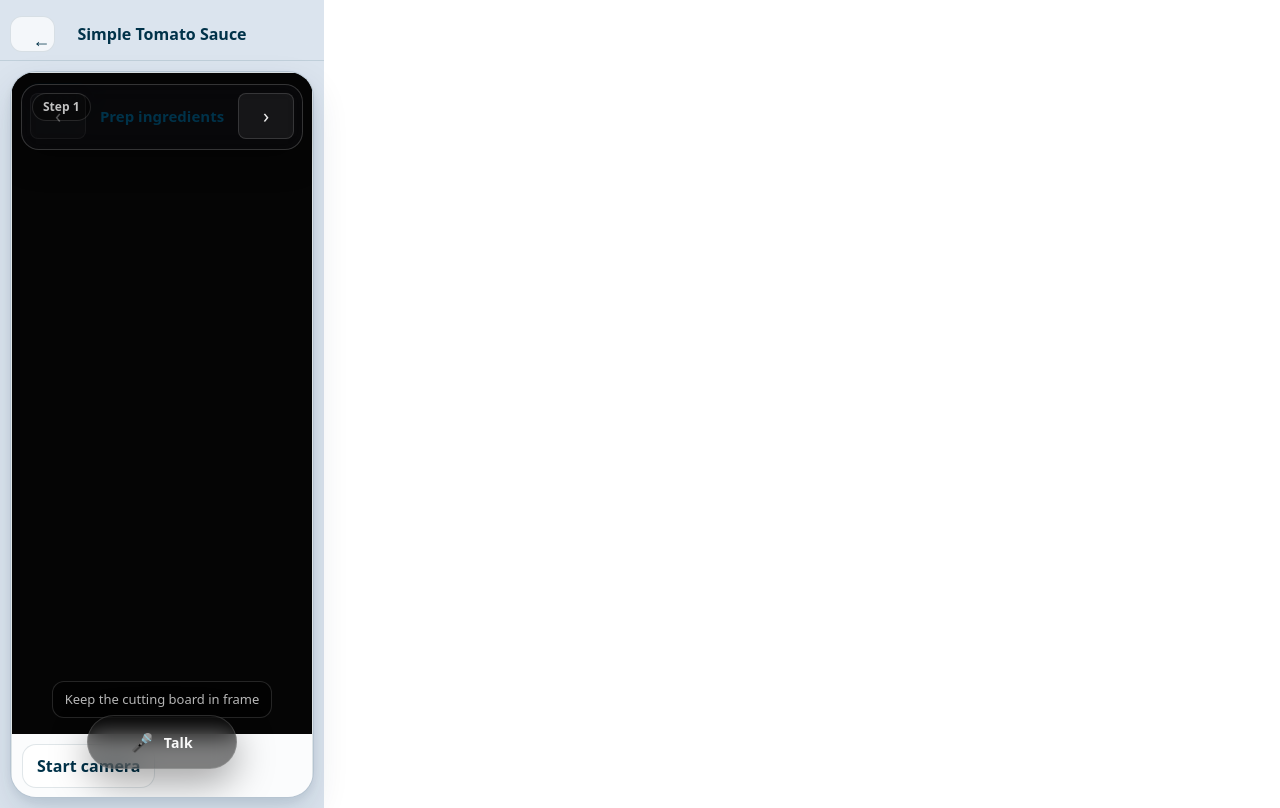
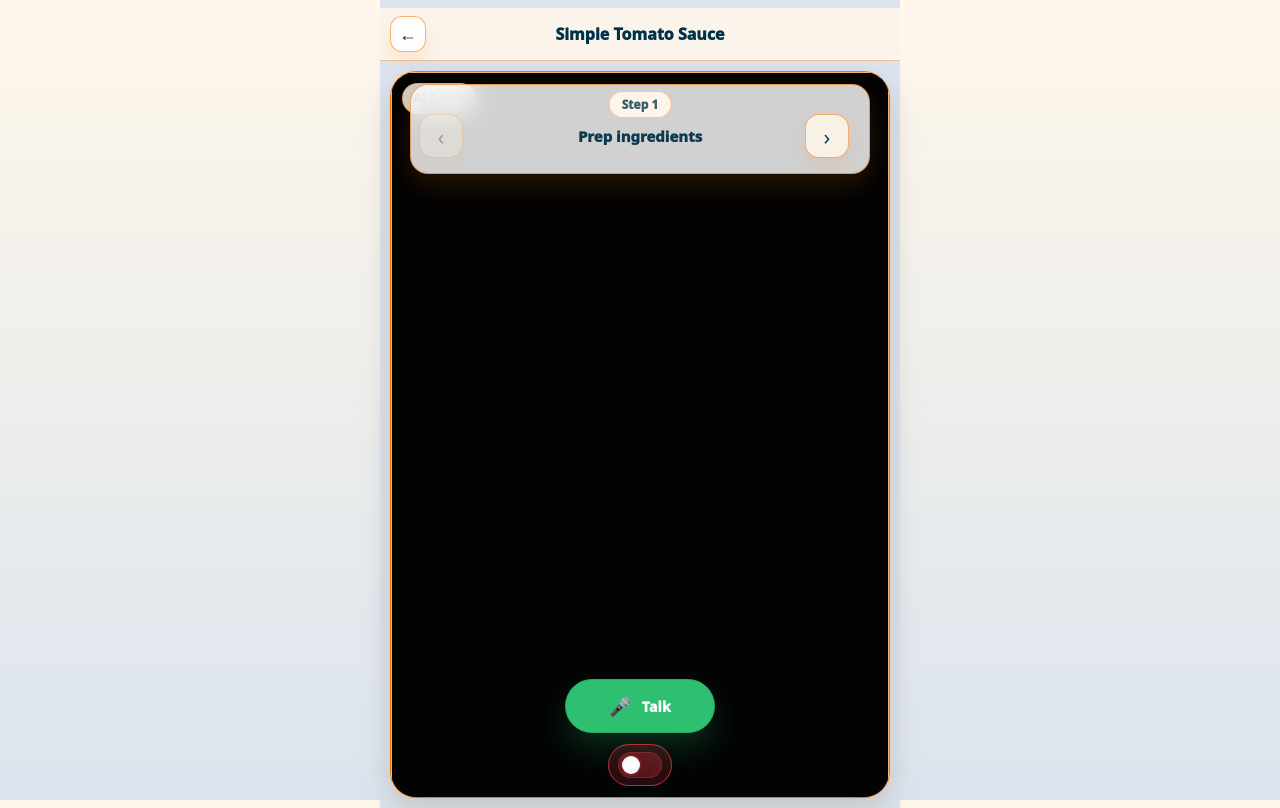
Before and after one commit to missirischeung/HTC2026, a React (Vite) app: page /cook/1 in a window 1280 px wide. Built offline with nearby package versions, Linux system fonts and the light colour scheme; no server answers.

Commit message:
Fixed Camera UI and added nicer recipe cards

```diff
--- a/src/components/Camera.css
+++ b/src/components/Camera.css
@@ -1,11 +1,13 @@
 .cameraPanel {
-    background: var(--card);
-    border: 1px solid var(--border);
+    background: rgba(255, 255, 255, 0.92);
+    border: 1.5px solid rgba(241, 115, 0, 0.55);
     border-radius: 18px;
     overflow: hidden;
     height: 100%;
     display: flex;
     flex-direction: column;
+
+    box-shadow: 0 12px 26px rgba(241, 115, 0, 0.10);
   }
 
   .cameraFrame {
@@ -18,7 +20,7 @@
     width: 100%;
     height: 100%;
     object-fit: cover;
-    background: #000; /* ✅ stays black if no stream */
+    background: #000;
   }
 
   .cameraOverlay {
@@ -27,43 +29,140 @@
     pointer-events: none;
     display: flex;
     flex-direction: column;
-    justify-content: space-between;
+    justify-content: flex-start;
     padding: 10px;
   }
 
   .cameraBadge {
     align-self: flex-start;
-    background: rgba(0, 0, 0, 0.55);
-    border: 1px solid var(--border);
+    background: rgba(255, 247, 234, 0.82);
+    border: 1px solid rgba(241, 115, 0, 0.35);
     padding: 6px 10px;
     border-radius: 999px;
     font-size: 12px;
+    color: rgba(0, 50, 73, 0.92);
+    font-weight: 950;
   }
 
-  .cameraHint {
-    align-self: center;
-    margin-bottom: 6px;
-    background: rgba(0, 0, 0, 0.55);
-    border: 1px solid rgba(255, 255, 255, 0.14);
-    padding: 8px 12px;
-    border-radius: 12px;
-    font-size: 13px;
-    color: rgba(255, 255, 255, 0.72);
+  /* ===== Bottom centered toggle wrap ===== */
+  .cameraToggleWrap {
+    position: absolute;
+    left: 50%;
+    transform: translateX(-50%);
+    bottom: calc(12px + env(safe-area-inset-bottom));
+    z-index: 25;
   }
 
-  .cameraControls {
-    padding: 10px;
-    display: flex;
+  /* Switch container (small pill) */
+  .cameraSwitch {
+    display: inline-flex;
+    align-items: center;
     gap: 10px;
-    align-items: center;
-    justify-content: space-between;
+
+    padding: 7px 9px;
+    border-radius: 999px;
+
+    box-shadow: 0 10px 20px rgba(0, 50, 73, 0.12);
+    font-weight: 950;
+    transition: transform 120ms ease, filter 120ms ease;
   }
 
+  /* hide native checkbox */
+  .cameraSwitch input {
+    position: absolute;
+    opacity: 0;
+    pointer-events: none;
+  }
 
+  /* Track */
+  .cameraTrack {
+    width: 42px;
+    height: 24px;
+    border-radius: 999px;
 
-  .error {
-    color: #ff7b7b;
+    position: relative;
+    flex: 0 0 auto;
+
+    border: 1px solid rgba(0, 50, 73, 0.10);
+    transition: background 160ms ease, border-color 160ms ease;
+  }
+
+  /* Thumb */
+  .cameraThumb {
+    width: 18px;
+    height: 18px;
+    border-radius: 999px;
+
+    position: absolute;
+    top: 50%;
+    left: 3px;
+    transform: translateY(-50%);
+
+    background: rgba(255, 255, 255, 0.98);
+    box-shadow: 0 6px 14px rgba(0, 50, 73, 0.18);
+
+    transition: left 160ms ease, box-shadow 160ms ease;
+  }
+
+  /* ===== OFF (red border + pale red fill) ===== */
+  .cameraSwitch.off {
+    border: 1.5px solid rgba(220, 53, 69, 0.80);
+    background: rgba(220, 53, 69, 0.18);
+  }
+
+  .cameraSwitch.off .cameraTrack {
+    background: rgba(220, 53, 69, 0.28);
+    border-color: rgba(220, 53, 69, 0.35);
+  }
+
+  .cameraSwitch.off .cameraThumb {
+    left: 3px;
+    box-shadow:
+      0 0 0 2px rgba(220, 53, 69, 0.22),
+      0 6px 14px rgba(0, 50, 73, 0.18);
+  }
+
+  /* ===== ON (green border + pale green fill) ===== */
+  .cameraSwitch.on {
+    border: 1.5px solid rgba(47, 191, 113, 0.90);
+    background: rgba(47, 191, 113, 0.20);
+  }
+
+  .cameraSwitch.on .cameraTrack {
+    background: rgba(47, 191, 113, 0.40);
+    border-color: rgba(47, 191, 113, 0.35);
+  }
+
+  .cameraSwitch.on .cameraThumb {
+    left: 21px;
+    box-shadow:
+      0 0 0 2px rgba(47, 191, 113, 0.22),
+      0 6px 14px rgba(0, 50, 73, 0.18);
+  }
+
+  /* Press feedback */
+  .cameraSwitch:active {
+    transform: translateY(1px);
+  }
+
+  /* ===== Error Toast ===== */
+  .cameraToast {
+    position: absolute;
+    left: 50%;
+    transform: translateX(-50%);
+    bottom: calc(56px + env(safe-area-inset-bottom)); /* sits above toggle */
+    z-index: 26;
+
+    max-width: min(420px, calc(100% - 24px));
+    padding: 10px 12px;
+    border-radius: 14px;
+
+    background: rgba(255, 255, 255, 0.92);
+    border: 1.5px solid rgba(241, 115, 0, 0.45);
+    color: rgba(0, 50, 73, 0.90);
+
     font-size: 12px;
-    max-width: 60%;
-    text-align: right;
+    font-weight: 850;
+
+    box-shadow: 0 12px 26px rgba(0, 50, 73, 0.14);
   }
--- a/src/components/Camera.tsx
+++ b/src/components/Camera.tsx
@@ -51,28 +51,42 @@
     // eslint-disable-next-line react-hooks/exhaustive-deps
   }, []);
 
+  const isOn = status === "on";
+
   return (
     <div className="cameraPanel">
       <div className="cameraFrame">
         <video ref={videoRef} className="cameraVideo" playsInline muted autoPlay />
+
         <div className="cameraOverlay">
           <div className="cameraBadge">AI Coach</div>
-          <div className="cameraHint">Keep the cutting board in frame</div>
         </div>
-      </div>
 
-      <div className="cameraControls">
-        {status !== "on" ? (
-          <button className="btn" onClick={() => void startCamera()}>
-            Start camera
-          </button>
-        ) : (
-          <button className="btn" onClick={stopCamera}>
-            Stop camera
-          </button>
+        {/* Bottom centered slider toggle */}
+        <div className="cameraToggleWrap" aria-label="Camera toggle">
+          <label className={`cameraSwitch ${isOn ? "on" : "off"}`}>
+            <input
+              type="checkbox"
+              checked={isOn}
+              onChange={(e) => {
+                const next = e.target.checked;
+                if (next) void startCamera();
+                else stopCamera();
+              }}
+              aria-label={isOn ? "Turn camera off" : "Turn camera on"}
+            />
+            <span className="cameraTrack" aria-hidden="true">
+              <span className="cameraThumb" />
+            </span>
+          </label>
+        </div>
+
+        {/* Error toast */}
+        {status === "error" && errorMsg && (
+          <div className="cameraToast" role="status" aria-live="polite">
+            {errorMsg}
+          </div>
         )}
-
-        {status === "error" && <div className="error">{errorMsg}</div>}
       </div>
     </div>
   );
--- a/src/components/Instructions.css
+++ b/src/components/Instructions.css
@@ -1,42 +1,43 @@
 .instPill {
     position: relative;
-    height: 64px;
+    height: 72px;                 /* a little taller so chip fits comfortably */
 
     display: grid;
     grid-template-columns: 56px 1fr 56px;
     align-items: center;
 
-    padding: 0 8px;
+    padding: 16px 8px 0;          /* extra top padding for the Step chip */
+    background: rgba(255, 255, 255, 0.82);
+    border: 1.5px solid rgba(241, 115, 0, 0.60);
+    border-radius: 18px;
 
-    background: rgba(10, 10, 12, 0.78);
-    border: 1px solid rgba(255, 255, 255, 0.18);
-    border-radius: 18px;
-    overflow: hidden;
-
+    overflow: hidden;             /* keep, but chip is now INSIDE so no clipping */
     backdrop-filter: blur(12px);
-    box-shadow: 0 10px 30px rgba(0, 0, 0, 0.35);
+    box-shadow: 0 12px 26px rgba(241, 115, 0, 0.14);
   }
 
-  /* Step chip in corner */
+  /* Step chip centered, INSIDE the pill */
   .instChip {
     position: absolute;
-    top: 8px;
-    left: 10px;
+    top: 6px;                     /* no negative */
+    left: 50%;
+    transform: translateX(-50%);
 
     font-size: 12px;
-    font-weight: 900;
-    color: rgba(255, 255, 255, 0.75);
+    font-weight: 950;
 
-    background: rgba(0, 0, 0, 0.35);
-    border: 1px solid rgba(255, 255, 255, 0.12);
+    color: rgba(0, 50, 73, 0.78);
+    background: rgba(255, 247, 234, 0.95);
+
+    border: 1px solid rgba(241, 115, 0, 0.35);
     border-radius: 999px;
-    padding: 4px 10px;
+    padding: 4px 12px;
 
     pointer-events: none;
   }
 
 
-  /* center text */
+  /* Center text */
   .instText {
     min-width: 0;
     padding: 0 10px;
@@ -46,21 +47,32 @@
     font-weight: 950;
     line-height: 1.15;
 
+    color: rgba(0, 50, 73, 0.95);
+
     white-space: nowrap;
     overflow: hidden;
     text-overflow: ellipsis;
   }
 
-  /* Fix: chevron glyphs sit low in many fonts */
-.instChevron {
-    display: block;
-    font-size: 20px;
+  /* Chevrons: light button with orange border */
+  .instChevron {
+    height: 44px;
+    width: 44px;
+    border-radius: 14px;
+
+    display: grid;
+    place-items: center;
+
+    font-size: 22px;
     line-height: 1;
-    transform: translateY(-1px); /* tweak: centers visually */
+    transform: translateY(-1px);
     transition: transform 120ms ease, opacity 120ms ease;
-    border: 1px solid rgba(255, 255, 255, 0.14);
-    background: rgba(255, 255, 255, 0.06);
-    color: rgba(255, 255, 255, 0.92);
+
+    border: 1.5px solid rgba(241, 115, 0, 0.55);
+    background: rgba(255, 247, 234, 0.85);
+    color: rgba(0, 50, 73, 0.92);
+
+    box-shadow: 0 10px 18px rgba(241, 115, 0, 0.10);
   }
 
   .instChevron:active {
--- a/src/components/TalkButton.css
+++ b/src/components/TalkButton.css
@@ -2,7 +2,7 @@
     position: absolute;
     left: 50%;
     transform: translateX(-50%);
-    bottom: calc(14px + env(safe-area-inset-bottom));
+    bottom: calc(50px + env(safe-area-inset-bottom));
     z-index: 12;
 
     display: flex;
@@ -28,21 +28,24 @@
     padding: 0 18px;
 
     border-radius: 999px;
-    border: 1px solid rgba(255, 255, 255, 0.14);
-    background: rgba(0, 0, 0, 0.50);
-    color: rgba(255, 255, 255, 0.96);
+    border: 1.5px solid rgba(0,0,0,0.10);
+    background: var(--green);
+    color: #fff;
 
-    font-weight: 900;
+    font-weight: 950;
     letter-spacing: 0.2px;
 
-    backdrop-filter: blur(12px);
-    box-shadow: 0 14px 38px rgba(0, 0, 0, 0.35);
+    box-shadow: 0 16px 34px rgba(47, 191, 113, 0.22);
+    transition: transform 120ms ease, box-shadow 120ms ease, filter 120ms ease;
+  }
 
-    transition: transform 120ms ease, box-shadow 120ms ease, border-color 120ms ease;
+  .talkBtn:hover {
+    background: var(--green-hover);
   }
 
   .talkBtn:active {
     transform: translateY(1px) scale(0.99);
+    background: var(--green-press);
   }
 
   .talkIcon {
@@ -54,48 +57,38 @@
     font-size: 14px;
   }
 
-  /* ===== Listening glow ring + pulse ===== */
+  /* Listening ring: brighter green halo so it pops on light UI */
   .talkBtn.listening {
-    border-color: rgba(124, 92, 255, 0.70);
     box-shadow:
-      0 0 0 4px rgba(124, 92, 255, 0.22),
-      0 14px 38px rgba(0, 0, 0, 0.45);
+      0 0 0 5px rgba(47, 191, 113, 0.28),
+      0 16px 34px rgba(47, 191, 113, 0.22);
   }
 
   /* outer pulse halo */
   .talkBtn.listening::before {
     content: "";
     position: absolute;
-    inset: -10px;
+    inset: -12px;
     border-radius: 999px;
-    border: 2px solid rgba(124, 92, 255, 0.35);
+    border: 2px solid rgba(47, 191, 113, 0.35);
     opacity: 0.9;
 
     animation: talkPulse 1.15s ease-in-out infinite;
     pointer-events: none;
   }
 
-  /* subtle inner glow layer */
+  /* subtle inner glow */
   .talkBtn.listening::after {
     content: "";
     position: absolute;
     inset: 0;
     border-radius: 999px;
-    box-shadow: inset 0 0 20px rgba(124, 92, 255, 0.18);
+    box-shadow: inset 0 0 22px rgba(255, 255, 255, 0.18);
     pointer-events: none;
   }
 
   @keyframes talkPulse {
-    0% {
-      transform: scale(0.98);
-      opacity: 0.75;
-    }
-    50% {
-      transform: scale(1.06);
-      opacity: 0.35;
-    }
-    100% {
-      transform: scale(0.98);
-      opacity: 0.75;
-    }
+    0% { transform: scale(0.98); opacity: 0.75; }
+    50% { transform: scale(1.06); opacity: 0.35; }
+    100% { transform: scale(0.98); opacity: 0.75; }
   }
--- a/src/index.css
+++ b/src/index.css
@@ -1,3 +1,4 @@
+/*
 :root {
     font-family: system-ui, Avenir, Helvetica, Arial, sans-serif;
     line-height: 1.5;
@@ -11,78 +12,89 @@
     text-rendering: optimizeLegibility;
     -webkit-font-smoothing: antialiased;
     -moz-osx-font-smoothing: grayscale;
+  } */
+
+:root {
+    font-family: system-ui, Avenir, Helvetica, Arial, sans-serif;
+    /* Light backgrounds */
+    --bg-cream: #fff7ea;     /* pale cream */
+    --bg-sky: #dbe4ee;       /* airy Alice Blue */
+    --surface: rgba(255, 255, 255, 0.94);
+    --surface-2: rgba(255, 246, 235, 0.92);
+
+    /* Text */
+    --ink: #003249;          /* deep blue ink */
+    --muted: rgba(0, 50, 73, 0.65);
+
+    /* Accents */
+    --border: rgba(0, 50, 73, 0.12);
+    --orange: #f17300;
+    --orange-soft: rgba(241, 115, 0, 0.22);
+    --orange-border: rgba(241, 115, 0, 0.60);
+
+    /* Buttons */
+    --green: #2fbf71;        /* friendly green */
+    --green-hover: #27ab65;
+    --green-press: #209558;
+
+    /* Shadows */
+    --shadow-soft: 0 10px 24px rgba(0, 50, 73, 0.10);
+    --shadow-warm: 0 14px 30px rgba(241, 115, 0, 0.16);
+
+    /* Radius */
+    --r-lg: 22px;
+    --r-md: 16px;
+    --r-sm: 14px;
   }
 
-a {
-  font-weight: 500;
-  color: #646cff;
-  text-decoration: inherit;
-}
-a:hover {
-  color: #535bf2;
+  html, body, #root {
+    height: 100%;
   }
 
   body {
     margin: 0;
-  display: flex;
-  place-items: center;
-  min-width: 320px;
-  min-height: 100vh;
-}
-
-body.modalOpen {
-    overflow: hidden;
-    height: 100%;
-  }
-
-
-h1 {
-  font-size: 3.2em;
-  line-height: 1.1;
+    background: linear-gradient(180deg, var(--bg-cream), var(--bg-sky));
+    color: var(--ink);
+    -webkit-font-smoothing: antialiased;
+    -moz-osx-font-smoothing: grayscale;
   }
 
   button {
-  border-radius: 8px;
-  border: 1px solid transparent;
-  padding: 0.6em 1.2em;
-  font-size: 1em;
-  font-weight: 500;
-  font-family: inherit;
-  background-color: #1a1a1a;
-  cursor: pointer;
-  transition: border-color 0.25s;
-}
-button:hover {
-  border-color: #646cff;
-}
-button:focus,
-button:focus-visible {
-  outline: 4px auto -webkit-focus-ring-color;
+    font: inherit;
   }
 
-@media (prefers-color-scheme: light) {
-  :root {
-    color: #213547;
-    background-color: #ffffff;
-  }
-  a:hover {
-    color: #747bff;
-  }
-  button {
-    background-color: #f9f9f9;
-  }
+  /* Shared button system */
+  .btn {
+    border: 1.5px solid rgba(0, 50, 73, 0.14);
+    background: rgba(255, 255, 255, 0.92);
+    color: var(--ink);
+    border-radius: var(--r-sm);
+    padding: 10px 14px;
+    font-weight: 900;
+    box-shadow: 0 8px 18px rgba(0, 50, 73, 0.06);
+    transition: transform 120ms ease, box-shadow 120ms ease, filter 120ms ease;
   }
 
-html {
-    -webkit-text-size-adjust: 100%;
+  .btn:active {
+    transform: translateY(1px) scale(0.99);
   }
 
-  body {
-    overscroll-behavior: none;
-    touch-action: manipulation;
+  .btn.primary {
+    background: var(--green);
+    border-color: rgba(0, 0, 0, 0.08);
+    color: #fff;
+    box-shadow: 0 12px 26px rgba(47, 191, 113, 0.22);
   }
 
-  /* smoother scrolling inside panels on iOS */
-  .stepsList {
-    -webkit-overflow-scrolling: touch;
+  .btn.primary:hover {
+    background: var(--green-hover);
   }
+
+  .btn.primary:active {
+    background: var(--green-press);
+  }
+
+  .btn.ghost {
+    background: transparent;
+    border-color: rgba(241, 115, 0, 0.45);
+  }
--- a/src/pages/Cook.css
+++ b/src/pages/Cook.css
@@ -1,13 +1,7 @@
-/* ===== Cooking App Palette ===== */
+/* ===== Cook Screen (Airy + Cream + Orange + Green Actions) ===== */
 .cookApp {
-    --bg-soft: #dbe4ee;        /* Alice Blue */
-    --ink: #003249;            /* Deep Space Blue */
-    --primary: #3185fc;        /* Azure Blue */
-    --card: rgba(255, 255, 255, 0.92);
-    --border: rgba(0, 50, 73, 0.12);
-
     min-height: 100dvh;
-    background: var(--bg-soft);
+    background: var(--bg-sky);
     color: var(--ink);
 
     display: flex;
@@ -26,10 +20,10 @@
 
     padding: 0 10px;
 
-    background: rgba(219, 228, 238, 0.85);
+    background: rgba(255, 247, 234, 0.85);
     backdrop-filter: blur(8px);
 
-    border-bottom: 1px solid var(--border);
+    border-bottom: 1.5px solid rgba(241, 115, 0, 0.40);
   }
 
   .cookBack {
@@ -40,12 +34,14 @@
     display: grid;
     place-items: center;
 
-    background: rgba(255, 255, 255, 0.7);
-    border: 1px solid var(--border);
+    background: rgba(255, 255, 255, 0.85);
+    border: 1.5px solid rgba(241, 115, 0, 0.55);
 
     font-size: 18px;
-    font-weight: 900;
+    font-weight: 950;
     color: var(--ink);
+
+    box-shadow: 0 8px 18px rgba(241, 115, 0, 0.12);
   }
 
   .cookTitle {
@@ -73,20 +69,20 @@
     position: relative;
     flex: 1;
 
-    border-radius: 22px;
+    border-radius: var(--r-lg);
     overflow: hidden;
 
-    background: #cfd8e3; /* soft placeholder */
-    border: 1px solid var(--border);
+    background: var(--bg-cream);
+    border: 1.5px solid var(--orange);
 
     box-shadow:
-      0 16px 36px rgba(0, 50, 73, 0.12),
-      0 4px 10px rgba(0, 50, 73, 0.08);
+      0 16px 36px rgba(0, 50, 73, 0.10),
+      0 10px 24px rgba(241, 115, 0, 0.12);
   }
 
-  /* soften camera look */
+  /* soften camera look a touch */
   .cameraVideo {
-    filter: contrast(0.96) saturate(0.95);
+    filter: contrast(0.98) saturate(0.98);
   }
 
   /* ===== Instruction Overlay ===== */
@@ -110,25 +106,6 @@
     z-index: 12;
   }
 
-  /* ===== Camera fallback (permission denied) ===== */
-  .cameraFallback {
-    position: absolute;
-    inset: 0;
-
-    display: grid;
-    place-items: center;
-
-    background: linear-gradient(
-      135deg,
-      #cfd8e3,
-      #dbe4ee
-    );
-
-    color: rgba(0, 50, 73, 0.55);
-    font-size: 14px;
-    font-weight: 700;
-  }
-
   /* ===== Responsive polish ===== */
   @media (min-width: 700px) {
     .cookApp {
--- a/src/pages/RecipeSelect.css
+++ b/src/pages/RecipeSelect.css
@@ -1,22 +1,12 @@
-/* ===== Cooking-app palette (scoped to Recipe Select page) ===== */
+/* ===== Recipe Select (Cream + Orange + Friendly Green Buttons) ===== */
 .selectPage {
-    --bg-soft: #dbe4ee;         /* Alice Blue */
-    --ink: #003249;             /* Deep Space Blue */
-    --primary: #3185fc;         /* Azure Blue */
-    --warm: #f17300;            /* Harvest Orange */
-    --card: rgba(255, 255, 255, 0.92);
-    --cardBorder: rgba(0, 50, 73, 0.10);
-    --cream: #fff6eb;              /* warm cream */
-    --green-border: #2f6f4e;       /* dark cozy green */
-    --green-shadow: rgba(47, 111, 78, 0.18);
-
     min-height: 100dvh;
     padding: 16px;
     display: flex;
     flex-direction: column;
     gap: 14px;
 
-    background: var(--bg-soft);
+    background: var(--bg-cream);
     color: var(--ink);
 
     max-width: 520px;
@@ -37,10 +27,10 @@
 
   .selectSub {
     font-size: 13px;
-    color: rgba(0, 50, 73, 0.62);
+    color: var(--muted);
   }
 
-  /* ===== Shop-style scroll feed ===== */
+  /* ===== Shop-style feed ===== */
   .recipeFeed {
     display: flex;
     flex-direction: column;
@@ -48,41 +38,35 @@
     padding-bottom: 24px;
   }
 
-  /* Card button */
   .shopCard {
     text-align: left;
     width: 100%;
-    border-radius: 22px;
+    border-radius: var(--r-lg);
     overflow: hidden;
 
-    background: var(--cream);
-    border: 1.5px solid var(--green-border);
-
+    background: var(--surface-2);
+    border: 1.5px solid var(--orange);
     padding: 0;
 
-    /* cozy, faint shadow */
     box-shadow:
-      0 8px 20px var(--green-shadow),
-      0 2px 6px rgba(0, 0, 0, 0.04);
+      0 10px 24px rgba(241, 115, 0, 0.14),
+      0 3px 8px rgba(0, 50, 73, 0.06);
 
-    transition:
-      transform 140ms ease,
-      box-shadow 140ms ease;
+    transition: transform 140ms ease, box-shadow 140ms ease;
   }
 
   .shopCard:hover {
     box-shadow:
-      0 10px 24px rgba(47, 111, 78, 0.22),
-      0 4px 8px rgba(0, 0, 0, 0.06);
+      0 14px 30px rgba(241, 115, 0, 0.18),
+      0 4px 10px rgba(0, 50, 73, 0.08);
   }
 
   .shopCard:active {
     transform: translateY(1px) scale(0.995);
   }
 
-
   .shopCard:focus-visible {
-    outline: 3px solid rgba(245, 166, 8, 0.28);
+    outline: 3px solid rgba(241, 115, 0, 0.28);
     outline-offset: 2px;
   }
 
@@ -90,7 +74,7 @@
   .shopImageWrap {
     position: relative;
     height: 220px;
-    background: #cfd8e3; /* soft placeholder behind image */
+    background: #e7eef6;
   }
 
   .shopImage {
@@ -99,6 +83,7 @@
     object-fit: cover;
     display: block;
   }
+
 
   /* Body */
   .shopBody {
@@ -123,26 +108,26 @@
 
   .shopSteps {
     font-size: 12px;
-    color: rgba(0, 50, 73, 0.62);
+    color: rgba(0, 50, 73, 0.72);
 
-    background: rgba(49, 133, 252, 0.12);
-    border: 1px solid rgba(49, 133, 252, 0.18);
+    background: rgba(241, 115, 0, 0.12);
+    border: 1px solid rgba(241, 115, 0, 0.25);
     padding: 4px 10px;
     border-radius: 999px;
-    font-weight: 800;
+    font-weight: 900;
   }
 
   .shopDesc {
     font-size: 13px;
-    color: rgba(0, 50, 73, 0.72);
+    color: rgba(0, 50, 73, 0.78);
     line-height: 1.25;
   }
 
-  /* ===== Modal (preview steps) ===== */
+  /* ===== Modal ===== */
   .modalBackdrop {
     position: fixed;
     inset: 0;
-    background: rgba(0, 50, 73, 0.25); /* soft dim */
+    background: rgba(0, 50, 73, 0.18);
     opacity: 0;
     pointer-events: none;
     transition: opacity 180ms ease;
@@ -154,19 +139,16 @@
     pointer-events: auto;
   }
 
-  /* bottom sheet on mobile, centered on larger screens */
   .modalSheet {
     position: fixed;
     left: 0;
     right: 0;
     bottom: 0;
-
     z-index: 60;
 
     padding: 12px;
     padding-bottom: calc(12px + env(safe-area-inset-bottom));
 
-    /* ✅ hidden by default */
     opacity: 0;
     pointer-events: none;
     transform: translateY(105%);
@@ -184,20 +166,19 @@
     max-width: 640px;
 
     background: rgba(255, 255, 255, 0.96);
-    border: 1px solid rgba(0, 50, 73, 0.12);
-    border-radius: 22px;
+    border: 1.5px solid rgba(241, 115, 0, 0.45);
+    border-radius: var(--r-lg);
     overflow: hidden;
 
     box-shadow:
-      0 18px 44px rgba(0, 50, 73, 0.18),
-      0 4px 10px rgba(0, 50, 73, 0.10);
+      0 18px 44px rgba(0, 50, 73, 0.12),
+      0 8px 20px rgba(241, 115, 0, 0.14);
 
     max-height: min(78dvh, 720px);
     display: flex;
     flex-direction: column;
   }
 
-  /* header */
   .modalHeader {
     padding: 12px 12px 10px;
     display: flex;
@@ -205,6 +186,7 @@
     align-items: center;
 
     border-bottom: 1px solid rgba(0, 50, 73, 0.10);
+    background: rgba(255, 247, 234, 0.85);
   }
 
   .modalTitle {
@@ -220,15 +202,16 @@
     width: 38px;
     height: 38px;
     border-radius: 14px;
-    border: 1px solid rgba(0, 50, 73, 0.10);
-    background: rgba(49, 133, 252, 0.10);
+    border: 1.5px solid rgba(241, 115, 0, 0.35);
+    background: rgba(255, 255, 255, 0.75);
     color: var(--ink);
     font-size: 16px;
+    font-weight: 900;
   }
 
   .modalMeta {
     padding: 10px 12px 0;
-    color: rgba(0, 50, 73, 0.70);
+    color: rgba(0, 50, 73, 0.72);
     font-size: 13px;
     line-height: 1.25;
   }
@@ -264,7 +247,7 @@
     align-items: start;
 
     background: rgba(219, 228, 238, 0.55);
-    border: 1px solid rgba(0, 50, 73, 0.10);
+    border: 1px solid rgba(241, 115, 0, 0.18);
     border-radius: 16px;
     padding: 10px;
   }
@@ -277,10 +260,10 @@
     display: grid;
     place-items: center;
 
-    background: rgba(49, 133, 252, 0.16);
-    border: 1px solid rgba(49, 133, 252, 0.22);
+    background: rgba(241, 115, 0, 0.14);
+    border: 1px solid rgba(241, 115, 0, 0.25);
     color: var(--ink);
-    font-weight: 900;
+    font-weight: 950;
   }
 
   .modalStepText {
@@ -295,48 +278,32 @@
     display: flex;
     gap: 10px;
     justify-content: flex-end;
+
+    background: rgba(255, 247, 234, 0.75);
   }
 
-  /* buttons */
-  .btn {
-    border: 1px solid rgba(0, 50, 73, 0.12);
-    background: rgba(255, 255, 255, 0.9);
-    color: var(--ink);
-    border-radius: 14px;
-    padding: 10px 14px;
-    font-weight: 900;
-  }
-
-  .btn.ghost {
-    background: transparent;
-  }
-
+  /* Use global button system but ensure Start pops green */
   .btn.primary {
-    border-color: rgba(49, 133, 252, 0.35);
-    background: rgba(49, 133, 252, 0.18);
+    background: var(--green);
+    color: #fff;
+    border-color: rgba(0,0,0,0.10);
   }
 
   /* desktop/tablet: center modal */
   @media (min-width: 760px) {
     .modalSheet {
-      inset: 0;                /* allow centering */
-      left: 0;
-      right: 0;
-      bottom: 0;
-
+      inset: 0;
       display: grid;
       place-items: center;
       padding: 24px;
 
-      /* ✅ keep hidden unless open */
       opacity: 0;
       pointer-events: none;
-      transform: translateY(0); /* no slide on desktop */
+      transform: translateY(0);
     }
 
     .modalSheet.open {
       opacity: 1;
       pointer-events: auto;
-      transform: translateY(0);
     }
   }
```
Lines whose indentation alone changed are shown as unchanged.
